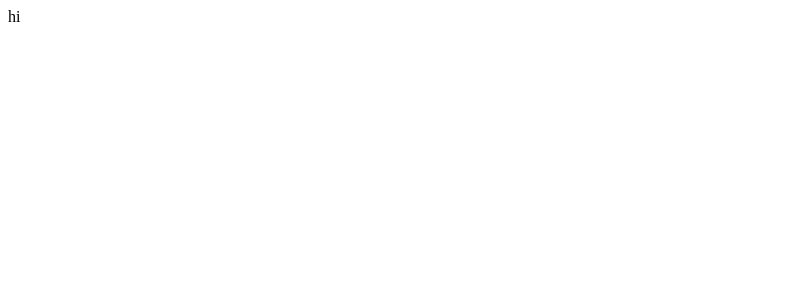
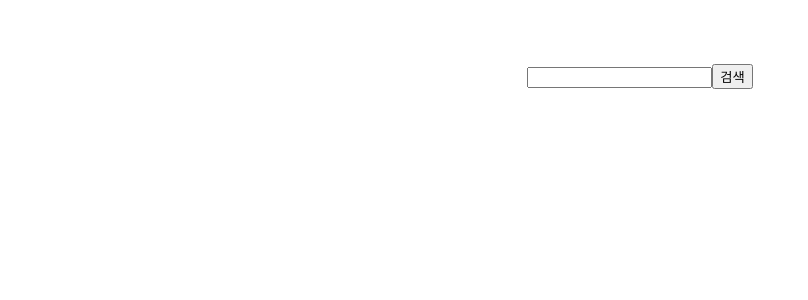
Before and after one commit to jiyounggo/implement-a-search-bar, a React (Create React App) app: page / in a window 1280 px wide. Shown: the top 300 px of the page, without its empty margins (0-808 px from the left). Built offline with nearby package versions, Linux system fonts and the light colour scheme.

Commit message:
Feat: 추가 검색기능 구현
API호출횟수를 줄이도록 했고, 검색어가 없을시 검색어 없음 이 표출되도록 구현했다.

```diff
--- a/src/App.js
+++ b/src/App.js
@@ -1,5 +1,10 @@
-function App() {
-  return <div>hi</div>;
+import React from 'react';
+import SearchBar from './components/SearchBar';
+
+export default function App() {
+  return (
+    <>
+      <SearchBar />
+    </>
+  );
 }
-
-export default App;
--- /dev/null
+++ b/src/components/NoResult.jsx
@@ -0,0 +1,7 @@
+import React from 'react';
+
+const NoResult = () => {
+  return <div>검색어 없음</div>;
+};
+
+export default NoResult;
--- /dev/null
+++ b/src/components/Results.jsx
@@ -0,0 +1,7 @@
+import React, { memo } from 'react';
+
+const Results = memo(({ result }) => {
+  return <li>{result.sickNm}</li>;
+});
+
+export default Results;
--- /dev/null
+++ b/src/components/SearchBar.jsx
@@ -0,0 +1,49 @@
+import React, { useState } from 'react';
+import Results from './Results';
+import axios from 'axios';
+import NoResult from './NoResult';
+
+const SearchBar = () => {
+  const [results, setResults] = useState([]);
+  const [timer, setTimer] = useState(null);
+
+  const inputChange = (e) => {
+    const search = e.target.value;
+
+    clearTimeout(timer);
+
+    const newTimer = setTimeout(async () => {
+      const result = await axios.get(`http://localhost:4000/sick?q=${search}`);
+      if (search === '') {
+        setResults([]);
+        return;
+      }
+      if (e.target.value !== '' && result.data.length < 1) {
+        setResults({ flag: true });
+        return;
+      }
+      setResults(result.data);
+      console.info('calling api', result.data);
+    }, 500);
+
+    setTimer(newTimer);
+  };
+
+  return (
+    <div style={{ marginTop: '4rem', textAlign: 'center' }}>
+      <input type='text' onChange={inputChange} />
+      <button>검색</button>
+      <ul>
+        {results.flag === true ? (
+          <NoResult />
+        ) : (
+          results.map((result) => (
+            <Results key={result.sickCd} result={result} />
+          ))
+        )}
+      </ul>
+    </div>
+  );
+};
+
+export default SearchBar;
--- a/src/index.js
+++ b/src/index.js
@@ -4,7 +4,7 @@ import App from './App';
 
 const root = ReactDOM.createRoot(document.getElementById('root'));
 root.render(
-  <React.StrictMode>
-    <App />
-  </React.StrictMode>
+  // <React.StrictMode>
+  <App />
+  // </React.StrictMode>
 );
```
